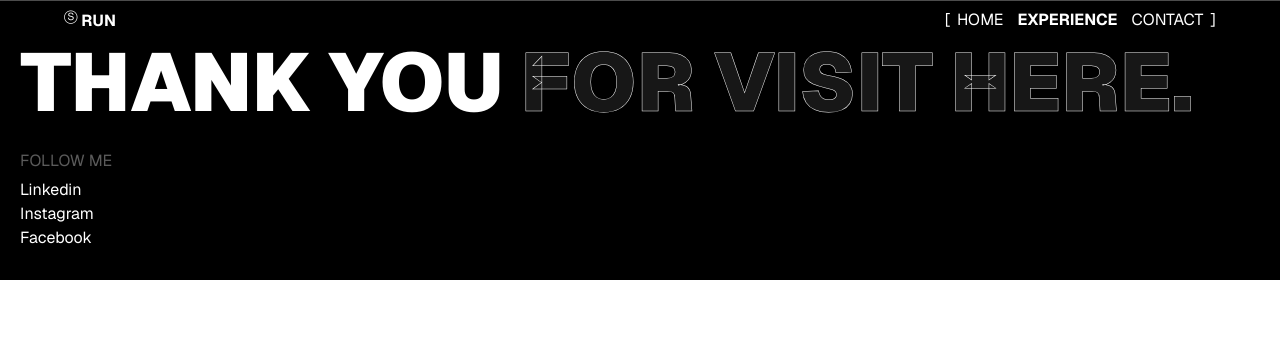
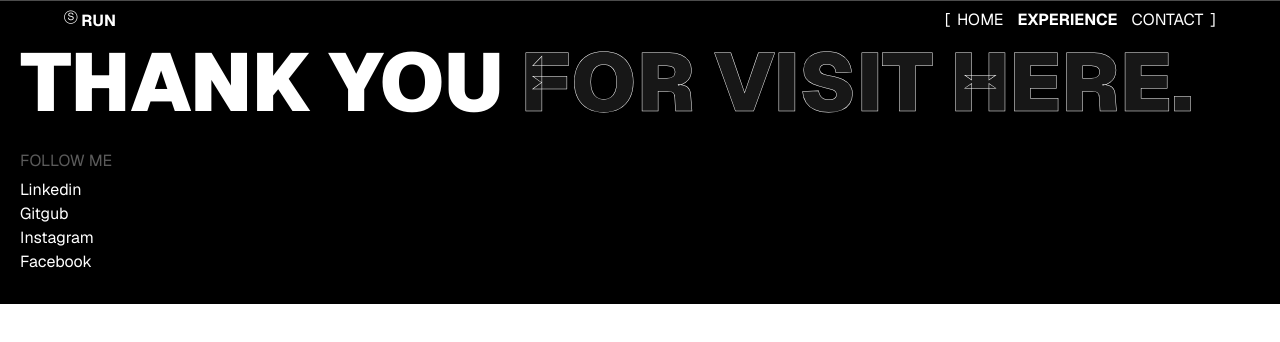
Before and after one commit to sa-run-o/my-resume, a React (Vite) app: page /experience in a window 1280 px wide. Shown: the top 342 px of the page. Built offline with nearby package versions, Linux system fonts and the light colour scheme.

Commit message:
add: github to footer

```diff
--- a/src/components/Footer/Footer.tsx
+++ b/src/components/Footer/Footer.tsx
@@ -24,6 +24,11 @@ const Footer = () => {
               }
             >
               Linkedin
+            </div>
+            <div
+              onClick={() => handleOpenWebNewTab("https://github.com/sa-run-o")}
+            >
+              Gitgub
             </div>
             <div
               onClick={() =>
```
